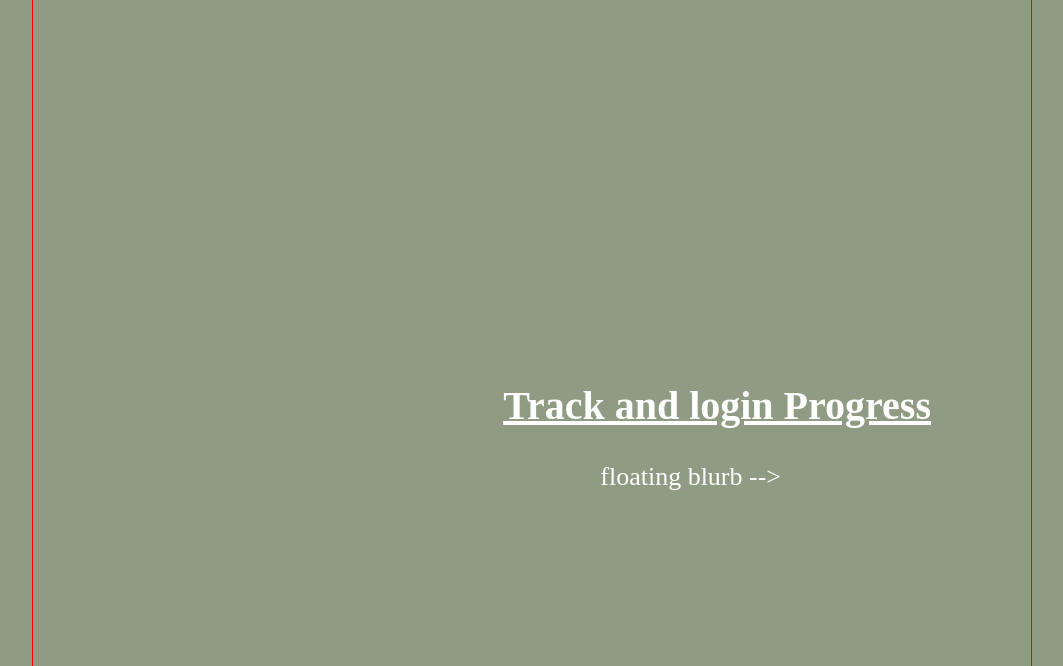
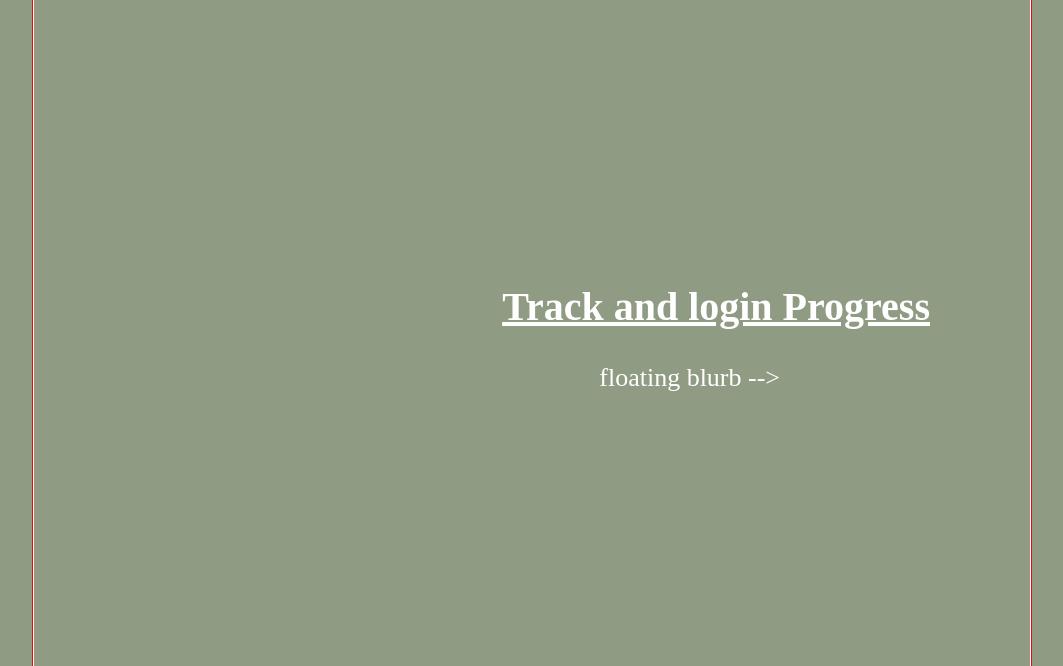
Before and after one commit to Roobchoobl/WICHACKSprojectrepo, a plain HTML site: page WIC HACKATHON THINGS/hackathon html/Index.html in a window 1280 px wide. Shown: the part 834-1500 px from the top of the page, without its empty margins (108-1171 px from the left). Drawn offline with Linux system fonts and the light colour scheme.

Commit message:
added white box

```diff
--- a/WIC HACKATHON THINGS/hackathon html/Index.html
+++ b/WIC HACKATHON THINGS/hackathon html/Index.html
@@ -69,11 +69,13 @@
             </header>
 
             <main>
-                <h2 class = "progress">
-                    <a href = "../subpages/trackandlogin.html"> Track and login Progress</a>
-                </h2>
-                <div class = "blurb">
-                    floating blurb -->
+                <section class = "page2">
+                    <h2 class = "progress">
+                        <a href = "../subpages/trackandlogin.html"> Track and login Progress</a>
+                    </h2>
+                    <div class = "blurb">
+                        floating blurb -->
+                    </section>
                 </div>
 
                 <!-- <script>
--- a/WIC HACKATHON THINGS/hackathon html/css/styles.css
+++ b/WIC HACKATHON THINGS/hackathon html/css/styles.css
@@ -57,7 +57,7 @@ body {
 }
 
 .progress{
-    padding-top: 350px;
+    padding-top: 250px;
     padding-right: 100px;
     font-size: 40px;
 }
@@ -88,6 +88,10 @@ header{
     text-align: center;
 }
 
+.page2{
+    border: 1px solid white;
+    height: 900px;
+}
 
 .container {
     margin: auto;
```
